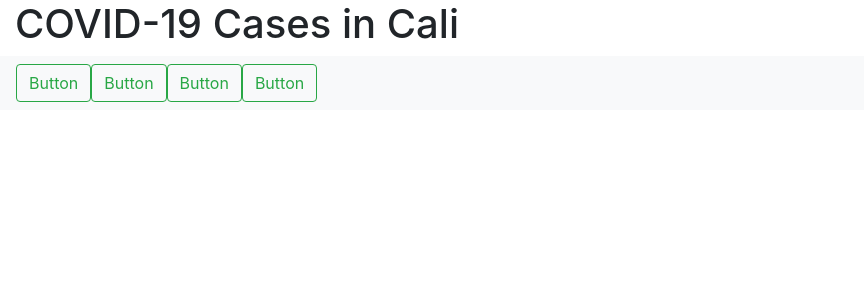
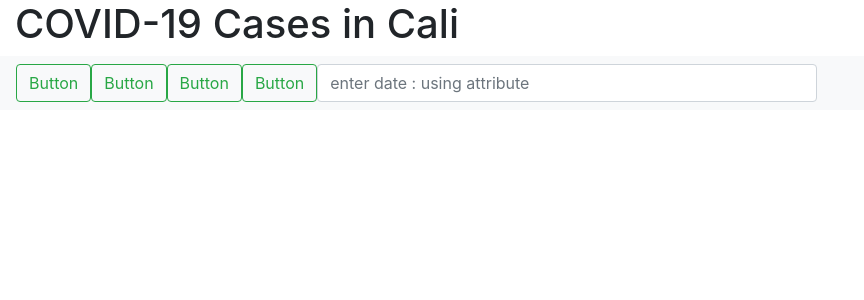
Before and after one commit to cvieson1/umbc-447-team-5-sp2021, a Flask app: page / in a window 1280 px wide. Shown: the top 300 px of the page, without its empty margins (0-864 px from the left). Run offline with Flask 2, Linux system fonts and the light colour scheme; some libraries are stand-ins or nearby versions.

Commit message:
added basic datepicker to searchbar

```diff
--- a/templates/base.html
+++ b/templates/base.html
@@ -2,6 +2,8 @@
 <html>
 <head>
     <link rel="stylesheet" href="https://stackpath.bootstrapcdn.com/bootstrap/4.3.1/css/bootstrap.min.css" integrity="sha384-ggOyR0iXCbMQv3Xipma34MD+dH/1fQ784/j6cY/iJTQUOhcWr7x9JvoRxT2MZw1T" crossorigin="anonymous">
+
+    <link rel= "stylesheet" href= "https://cdnjs.cloudflare.com/ajax/libs/bootstrap-datepicker/1.4.1/css/bootstrap-datepicker3.css"/>
 
     <style>
         title {text-align: center;}
@@ -23,11 +25,15 @@
             <button class="btn btn-outline-success" type="button">Button</button>
             <button class="btn btn-outline-success" type="button">Button</button>
             <button class="btn btn-outline-success" type="button">Button</button>
+            <input type= "text" class= "form-control" data-provide= "datepicker" placeholder= "enter date : using attribute" style= "width:500px;">
             </form>
         </nav>
 
         <script src="https://code.jquery.com/jquery-3.3.1.slim.min.js" integrity="sha384-q8i/X+965DzO0rT7abK41JStQIAqVgRVzpbzo5smXKp4YfRvH+8abtTE1Pi6jizo" crossorigin="anonymous"></script>
         <script src="https://cdnjs.cloudflare.com/ajax/libs/popper.js/1.14.7/umd/popper.min.js" integrity="sha384-UO2eT0CpHqdSJQ6hJty5KVphtPhzWj9WO1clHTMGa3JDZwrnQq4sF86dIHNDz0W1" crossorigin="anonymous"></script>
         <script src="https://stackpath.bootstrapcdn.com/bootstrap/4.3.1/js/bootstrap.min.js" integrity="sha384-JjSmVgyd0p3pXB1rRibZUAYoIIy6OrQ6VrjIEaFf/nJGzIxFDsf4x0xIM+B07jRM" crossorigin="anonymous"></script>
+
+        <script type= "text/javascript" src= "https://cdnjs.cloudflare.com/ajax/libs/bootstrap-datepicker/1.4.1/js/bootstrap-datepicker.min.js"></script>
+
     </body>
 </html>
```
